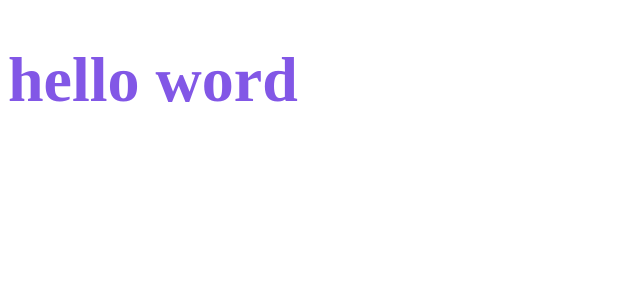
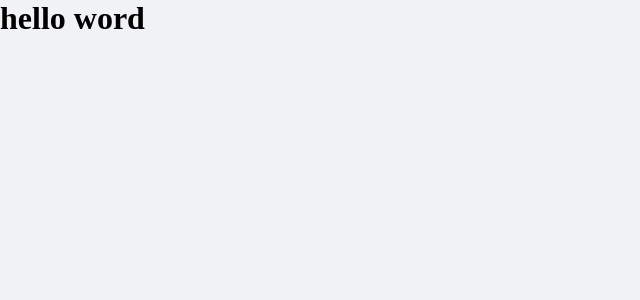
Before and after one commit to grynhas/PR-Money, a React (Create React App) app: page / in a window 1280 px wide. Shown: the top 300 px of the page, without its empty margins (0-640 px from the left). Built offline with nearby package versions, Linux system fonts and the light colour scheme.

Commit message:
configuração styles global

```diff
--- a/public/index.html
+++ b/public/index.html
@@ -3,6 +3,7 @@
   <head>
     <meta charset="utf-8" />
     <meta name="viewport" content="width=device-width, initial-scale=1" />
+    <link rel="shotcut icon" href="favicon.png" type="image/png"/>
     <title>prmoney</title>
   </head>
   <body>
--- a/src/App.tsx
+++ b/src/App.tsx
@@ -1,14 +1,10 @@
-import style from 'styled-components'
-
-const Title = style.h1`
-  font-size: 64px;
-  color: #8257e6;
-`
+import { GlobalStyles } from "./styles/global";
 
 export function App() {
   return (
     <div className="App">
-      <Title>hello word</Title>
+      <h1>hello word</h1>
+      <GlobalStyles />
     </div>
   );
 }
--- /dev/null
+++ b/src/styles/global.ts
@@ -0,0 +1,44 @@
+import { createGlobalStyle } from 'styled-components';
+
+export const GlobalStyles = createGlobalStyle`
+    :root {
+        --background-color: #f0f2f5;
+        --red: #E52E4D;
+        --blue: #5429CC;
+
+        --blue-light: #6933ff;
+
+        --text-title: #363f5f;
+        --text-body: #969cb3;
+
+        --background: #f0f2f5;
+        --shape: #ffffff;
+    }
+    * {
+        padding: 0;
+        margin: 0;
+        box-sizing: border-box;
+    }
+
+    html {
+        @media (max-width: 1080px) {
+            font-size: 93.75%; // 16px -> 93.75% = 14px
+        }
+        @media (max-width: 720px) {
+            font-size: 87.5%; // 16px -> 87.5% = 14px
+        }
+    }
+
+    body {
+        background: var(--background-color);
+        /* fontes mais nítidas  */
+        -webkit-font-smoothing: antialiased;
+    }
+    button {
+        cursor: pointer;
+    }
+    [disabled] {
+        opacity: 0.6;
+        cursor: not-allowed;
+    }
+    `
```
Also changed, not shown: public/favicon.png (renamed from public/temporario.png).
